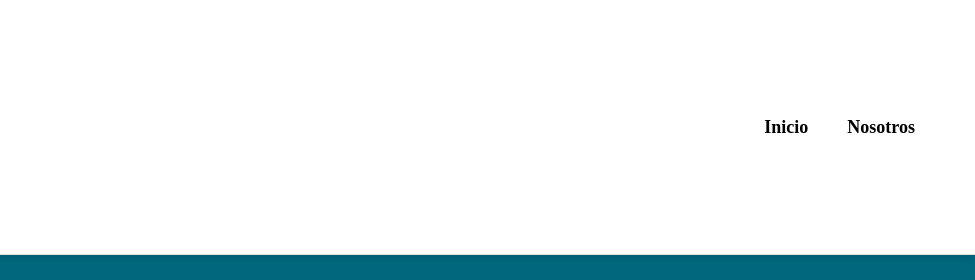
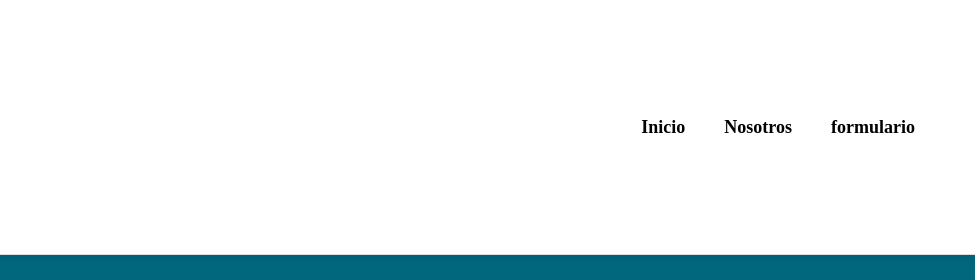
Before and after one commit to diazbrenda6595-arch/integradorfigma, a plain HTML site: page servicios.html in a window 1280 px wide. Shown: the top 280 px of the page, 305-1280 px from the left. Drawn offline with Linux system fonts and the light colour scheme; a web font is replaced by a local one.

Commit message:
Update servicios.html

```diff
--- a/servicios.html
+++ b/servicios.html
@@ -16,6 +16,7 @@
     <nav>
       <a href="index.html">Inicio</a>
       <a href="nosotros.html">Nosotros</a>
+      <a href="formulario.html">formulario</a>
     </nav>
   </header>
 
@@ -84,4 +85,5 @@
   </footer>
 
 </body>
+
 </html>
```
